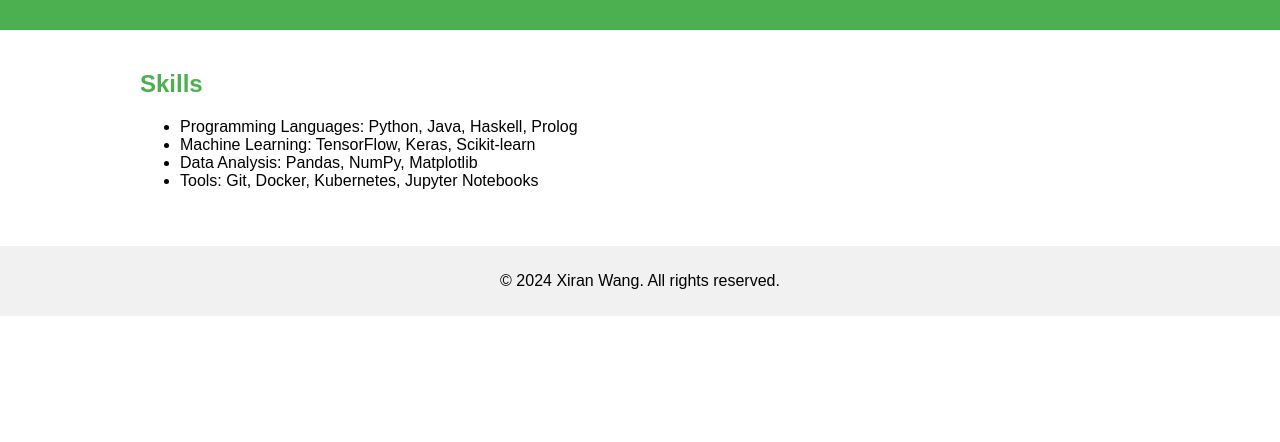
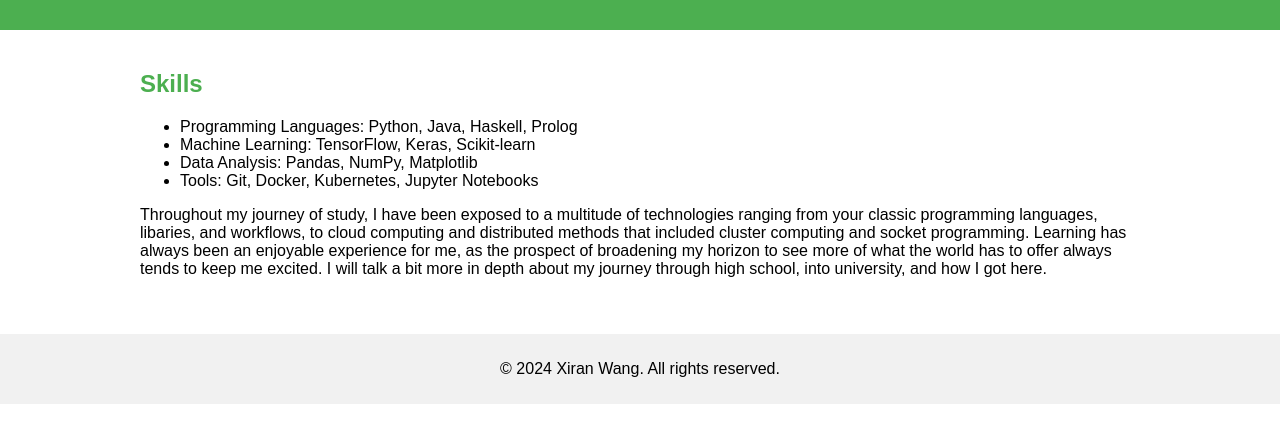
Before and after one commit to Wang-Xiran/PortfolioWebsite, a plain HTML site: page skills.html in a window 1280 px wide. Shown: the part 116-558 px from the top of the page. Drawn offline with Linux system fonts and the light colour scheme.

Commit message:
Added intro paragraph

```diff
--- a/skills.html
+++ b/skills.html
@@ -78,6 +78,17 @@
             <li>Data Analysis: Pandas, NumPy, Matplotlib</li>
             <li>Tools: Git, Docker, Kubernetes, Jupyter Notebooks</li>
         </ul>
+
+        <p>
+            Throughout my journey of study, I have been exposed to a multitude of
+            technologies ranging from your classic programming languages, libaries,
+            and workflows, to cloud computing and distributed methods that included
+            cluster computing and socket programming. Learning has always been an
+            enjoyable experience for me, as the prospect of broadening my horizon to
+            see more of what the world has to offer always tends to keep me excited.
+            I will talk a bit more in depth about my journey through high school,
+            into university, and how I got here.
+        </p>
     </section>
 
     <footer>
```
